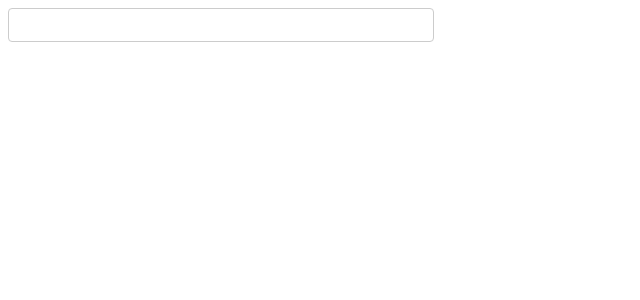
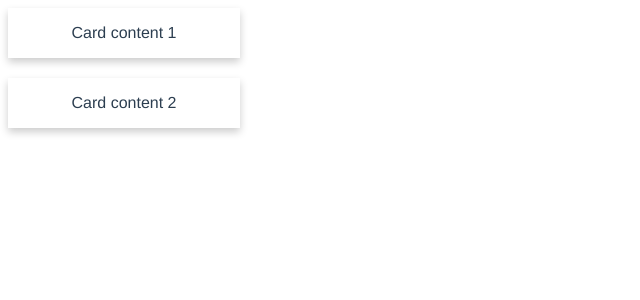
Before and after one commit to utshab-roy/vue-ui, a Vue app: page / in a window 1280 px wide. Shown: the top 300 px of the page, without its empty margins (0-640 px from the left). Built offline with nearby package versions, Linux system fonts and the light colour scheme.

Commit message:
simple prop example with component

```diff
--- a/src/App.vue
+++ b/src/App.vue
@@ -1,23 +1,23 @@
 <template>
-    <Input v-model="name" />
+    <Card content="Card content 1"/>
+    <Card content="Card content 2"/>
 </template>
 
 <script>
-import Input from "./components/Input.vue";
+import Card from './components/Card.vue'
 
 export default {
     name: "App",
     data() {
         return {
-            name: '',
         }
     },
     methods: {
     },
 
     components: {
-    Input
-}
+        Card
+    }
 }
 </script>
 
--- /dev/null
+++ b/src/components/Card.vue
@@ -0,0 +1,25 @@
+<template>
+    <div class="card">
+        {{ content }}
+    </div>
+</template>
+
+<script>
+    export default {
+        name: 'Card',
+        props: ['content']
+    }
+</script>
+
+<style scoped>
+    .card {
+        box-shadow: 0 4px 8px 0 rgb(0, 0, 0, 0.2);
+        transition: 0.3s;
+        padding: 16px;
+        margin-bottom: 20px;
+        width: 200px;
+    }
+    .card:hover {
+        box-shadow: 0 8px 16px 0 rgb(0, 0, 0, 0.2);
+    }
+</style>
```
